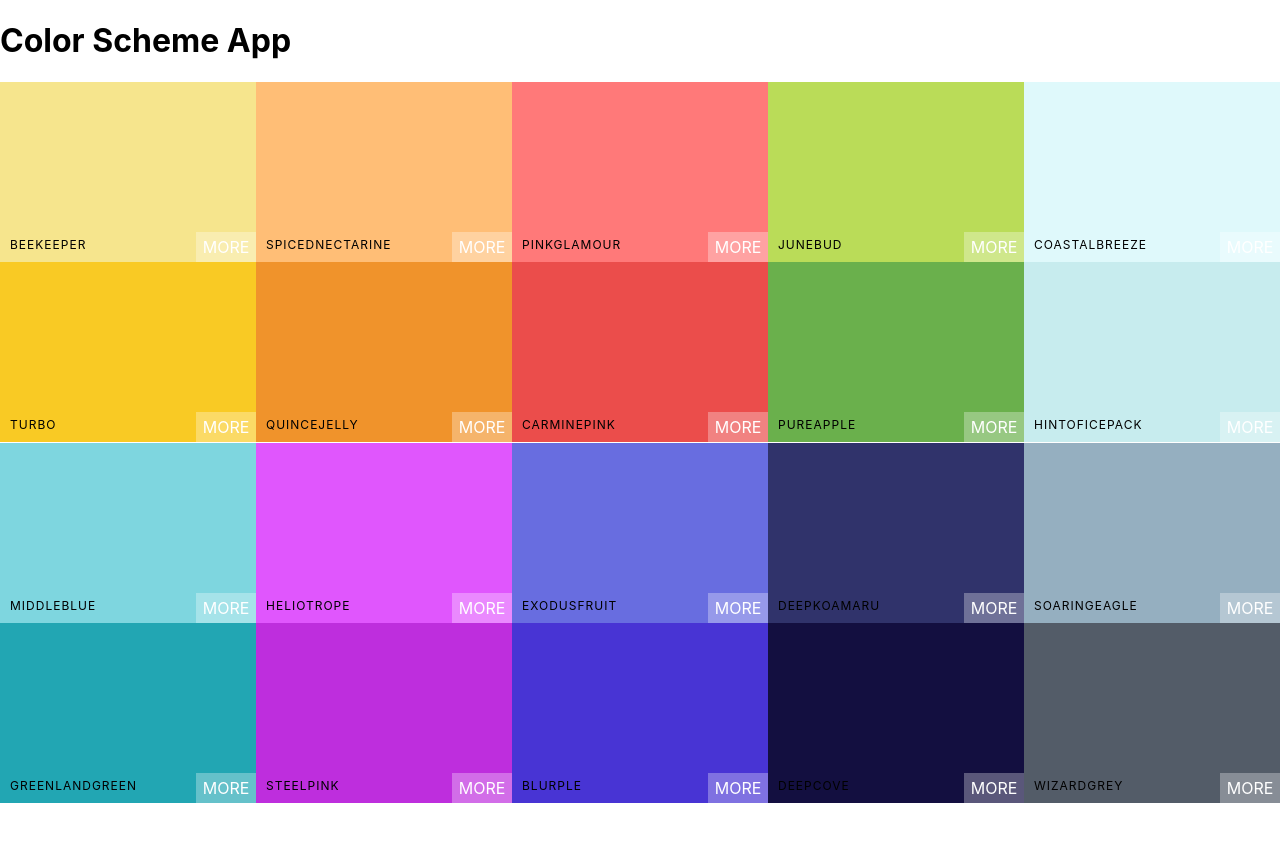
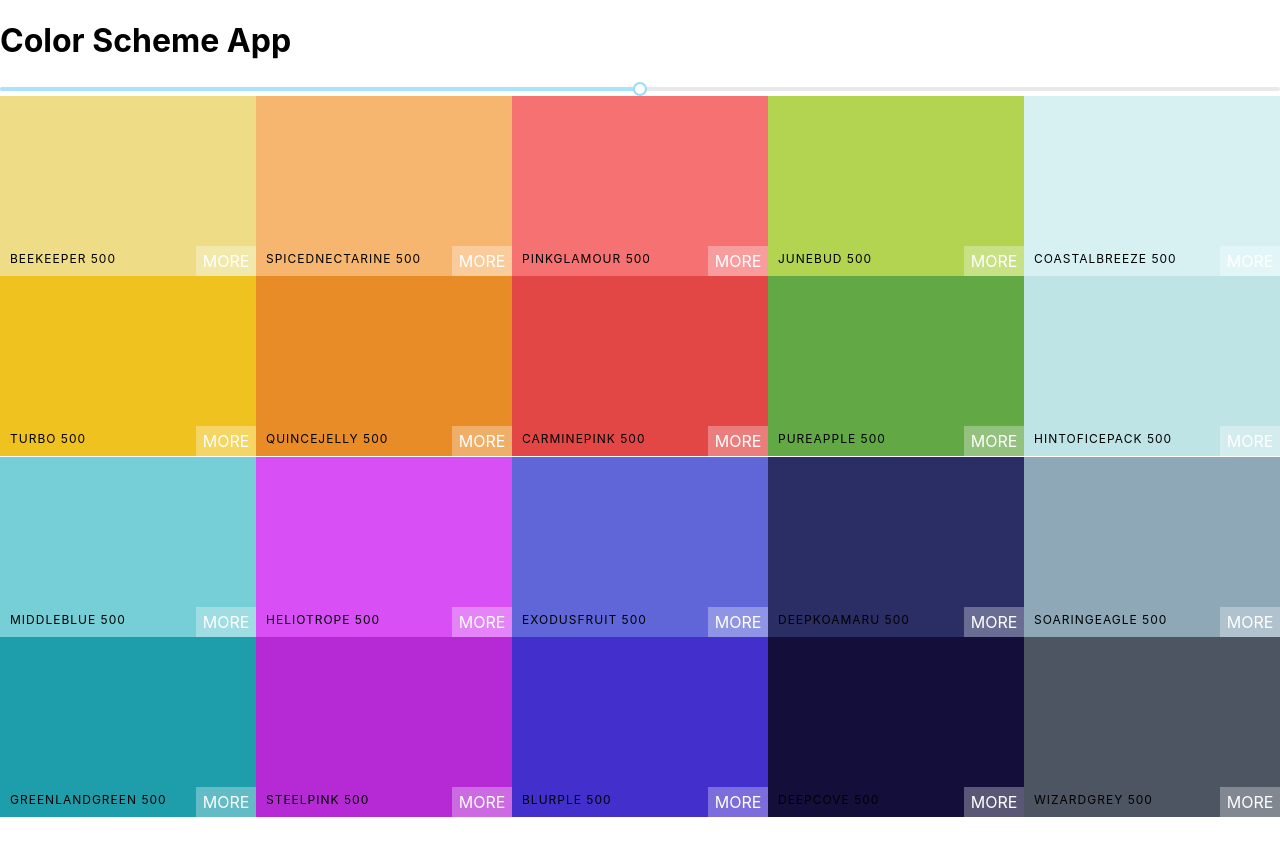
Before and after one commit to sparekh315/ColorSchemeProject, a React (Create React App) app in the folder color-scheme/: page / in a window 1280 px wide. Shown: the top 856 px of the page. Built offline with nearby package versions, Linux system fonts and the light colour scheme.

Commit message:
configured color values as rgb, rgba, and hex. Added unstyled but functioning color slider

```diff
--- a/color-scheme/package.json
+++ b/color-scheme/package.json
@@ -7,6 +7,7 @@
     "@testing-library/react": "^11.1.0",
     "@testing-library/user-event": "^12.1.10",
     "chroma-js": "^2.1.0",
+    "rc-slider": "^9.7.2",
     "react": "^17.0.1",
     "react-copy-to-clipboard": "^5.0.2",
     "react-dom": "^17.0.1",
--- a/color-scheme/src/App.js
+++ b/color-scheme/src/App.js
@@ -6,11 +6,10 @@
 
 class App extends Component {
   render() {
-      console.log(generatePalette(defaultPalettes[4]));
     return(
       <div>
         <h1>Color Scheme App</h1>
-        <ColorPalette  {...defaultPalettes[4]}/>
+        <ColorPalette  palette={generatePalette(defaultPalettes[4])} />
       </div>
     )
   }
--- a/color-scheme/src/Components/ColorPalette.js
+++ b/color-scheme/src/Components/ColorPalette.js
@@ -1,16 +1,36 @@
 import React, { Component } from 'react';
 import ColorSquare from './ColorSquare';
 import './ColorPalette.css'
+import Slider from 'rc-slider';
+import 'rc-slider/assets/index.css';
+
 
 class ColorPalette extends Component {
+    constructor(props) {
+        super(props);
+        this.state =  { level: 500 };
+        this.changeLevel = this.changeLevel.bind(this);
+    }
+    changeLevel(level) {
+        this.setState({ level })
+    }
     render() {
-        const colorSquares = this.props.colors.map( color => {
+        const { colors } = this.props.palette;
+        const { level } = this.state;
+        const colorSquares = colors[level].map( color => {
             return(
-                <ColorSquare background={color.color} name={color.name} />
+                <ColorSquare background={color.hex} name={color.name} />
             )
         });
         return(
             <div className='ColorPalette'>
+                <Slider
+                    defaultValue={level}
+                    min={100}
+                    max={900}
+                    step={100}
+                    onAfterChange={this.changeLevel}
+                />
                 <div className='Palette-colors'>
                     {colorSquares}
                 </div>
```
Also changed, not shown: 2 other files (tests, documents, lock files or other folders).
